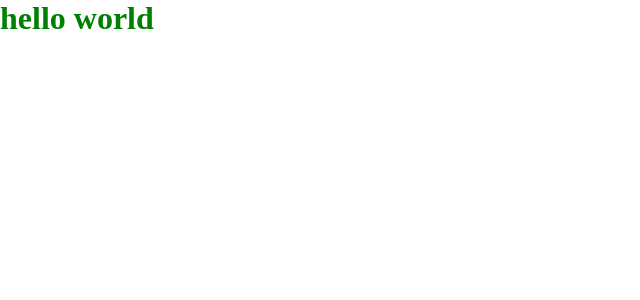
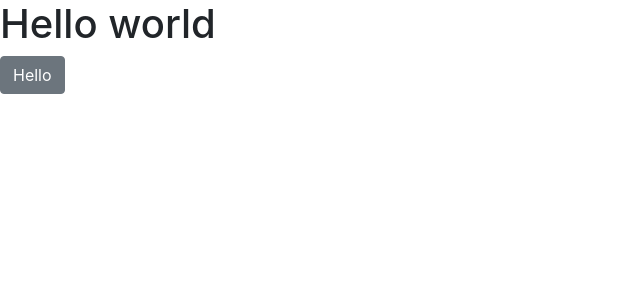
Before and after one commit to HuangStanley050/didactic-adventure, a React app: page / in a window 1280 px wide. Shown: the top 300 px of the page, without its empty margins (0-640 px from the left). Built offline with nearby package versions, Linux system fonts and the light colour scheme; the HTML template or start-up script is replaced by a standard one.

Commit message:
confirm got reacstrap working

```diff
--- a/src/client/App.js
+++ b/src/client/App.js
@@ -1,7 +1,13 @@
 import React from "react";
+import { Button } from "reactstrap";
 
 const App = () => {
-  return <h1>hello world</h1>;
+  return (
+    <div>
+      <h1>Hello world</h1>
+      <Button>Hello</Button>
+    </div>
+  );
 };
 
 export default App;
--- a/src/client/index.css
+++ b/src/client/index.css
@@ -2,5 +2,4 @@
   margin: 0;
   padding: 0;
   box-sizing: border-box;
-  color: green;
 }
--- a/src/client/index.js
+++ b/src/client/index.js
@@ -1,5 +1,6 @@
 import "core-js/stable";
 import "regenerator-runtime/runtime";
+import "bootstrap/dist/css/bootstrap.min.css";
 import "./index.css";
 import React from "react";
 import ReactDOM from "react-dom";
```
